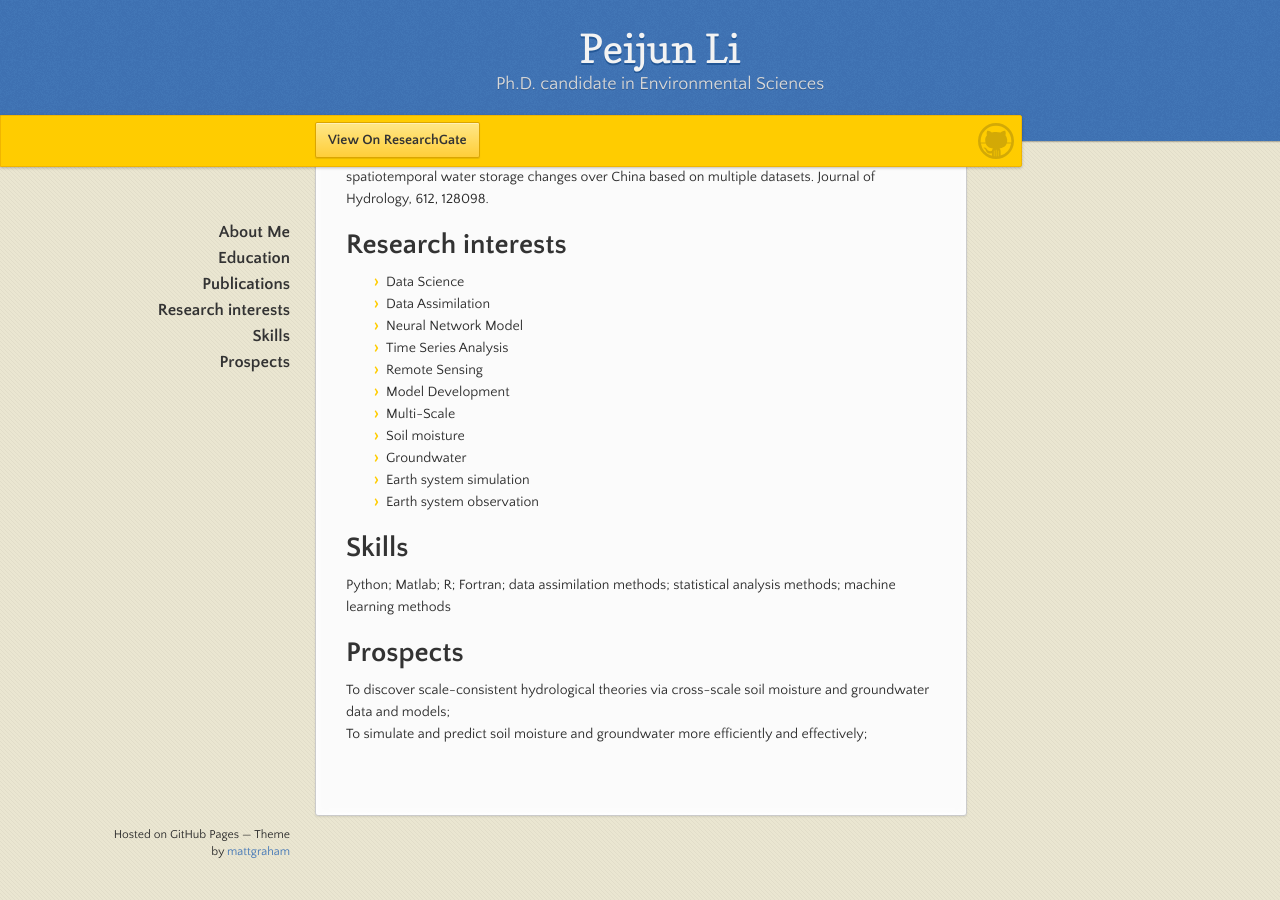
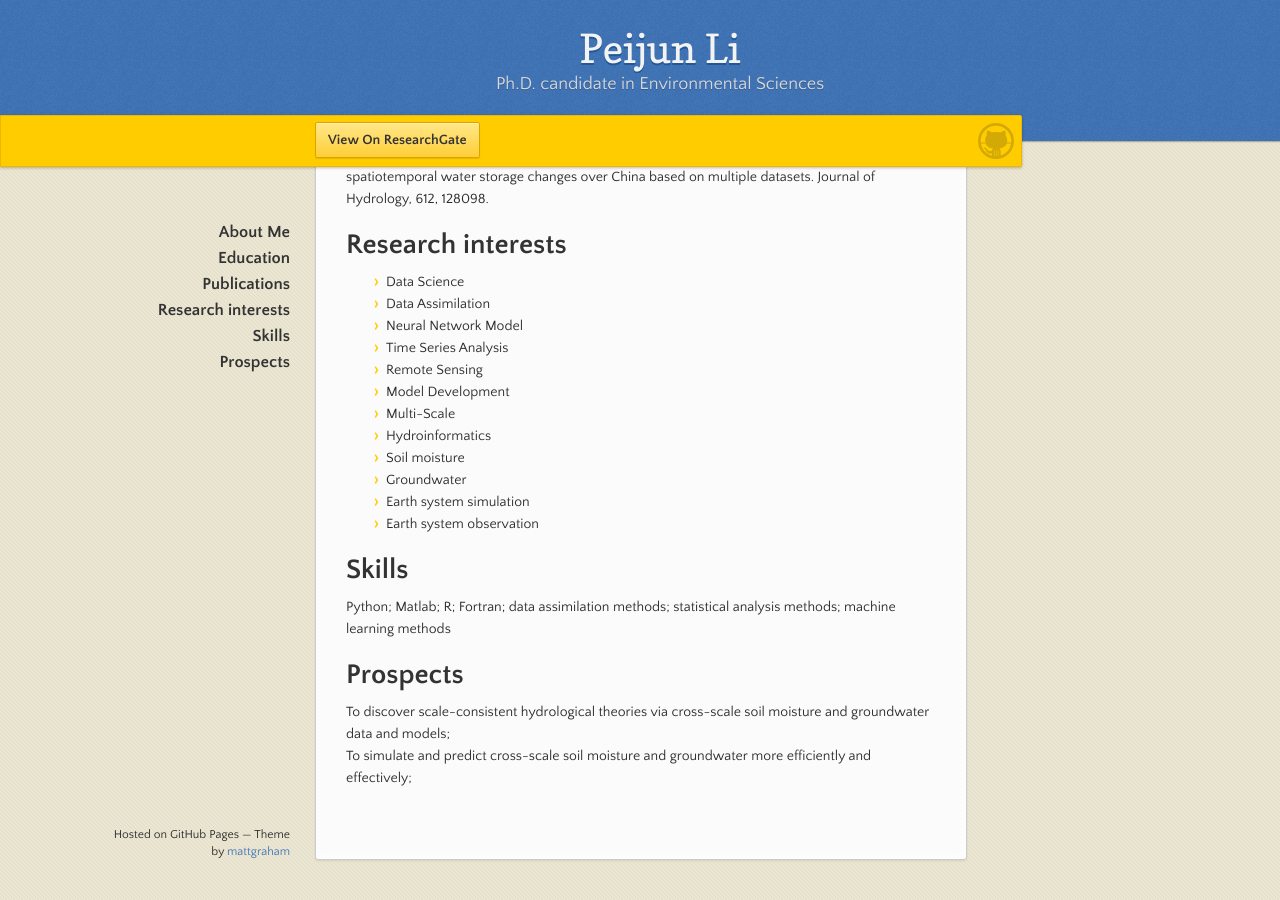
Before and after one commit to PercyLeeMaxWell/PercyLeeMaxWell.github.io, a Jekyll site: the page built from index.md, in a window 1280 px wide and 900 px high, scrolled down 765 px. Built offline with Jekyll 4.4.1, drawn with Linux system fonts in a browser that asks for light colours; before the commit the page ends 1621 px from its top, so only the background shows below that.

Commit message:
Update index.md

```diff
--- a/index.md
+++ b/index.md
@@ -22,6 +22,7 @@ Yin, W., Yang, S., Hu, L., Tian, S., Wang, X., Zhao, R., & **Li, P.** (2022). Im
 * Remote Sensing
 * Model Development
 * Multi-Scale
+* Hydroinformatics
 * Soil moisture
 * Groundwater
 * Earth system simulation
@@ -31,4 +32,4 @@ Yin, W., Yang, S., Hu, L., Tian, S., Wang, X., Zhao, R., & **Li, P.** (2022). Im
 Python; Matlab; R; Fortran; data assimilation methods; statistical analysis methods; machine learning methods
 # Prospects
 To discover scale-consistent hydrological theories via cross-scale soil moisture and groundwater data and models;
-To simulate and predict soil moisture and groundwater more efficiently and effectively;
+To simulate and predict cross-scale soil moisture and groundwater more efficiently and effectively;
```
